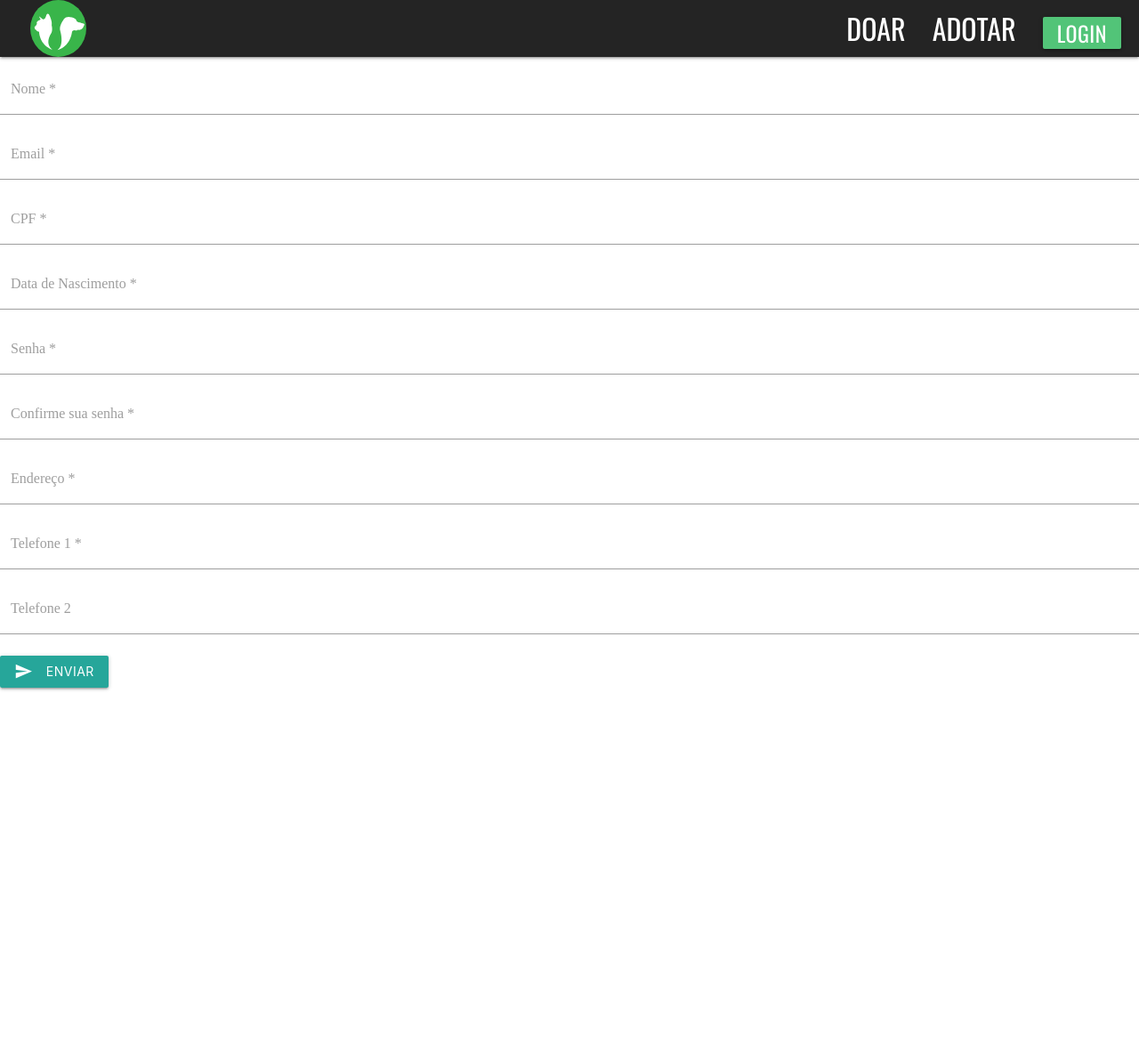
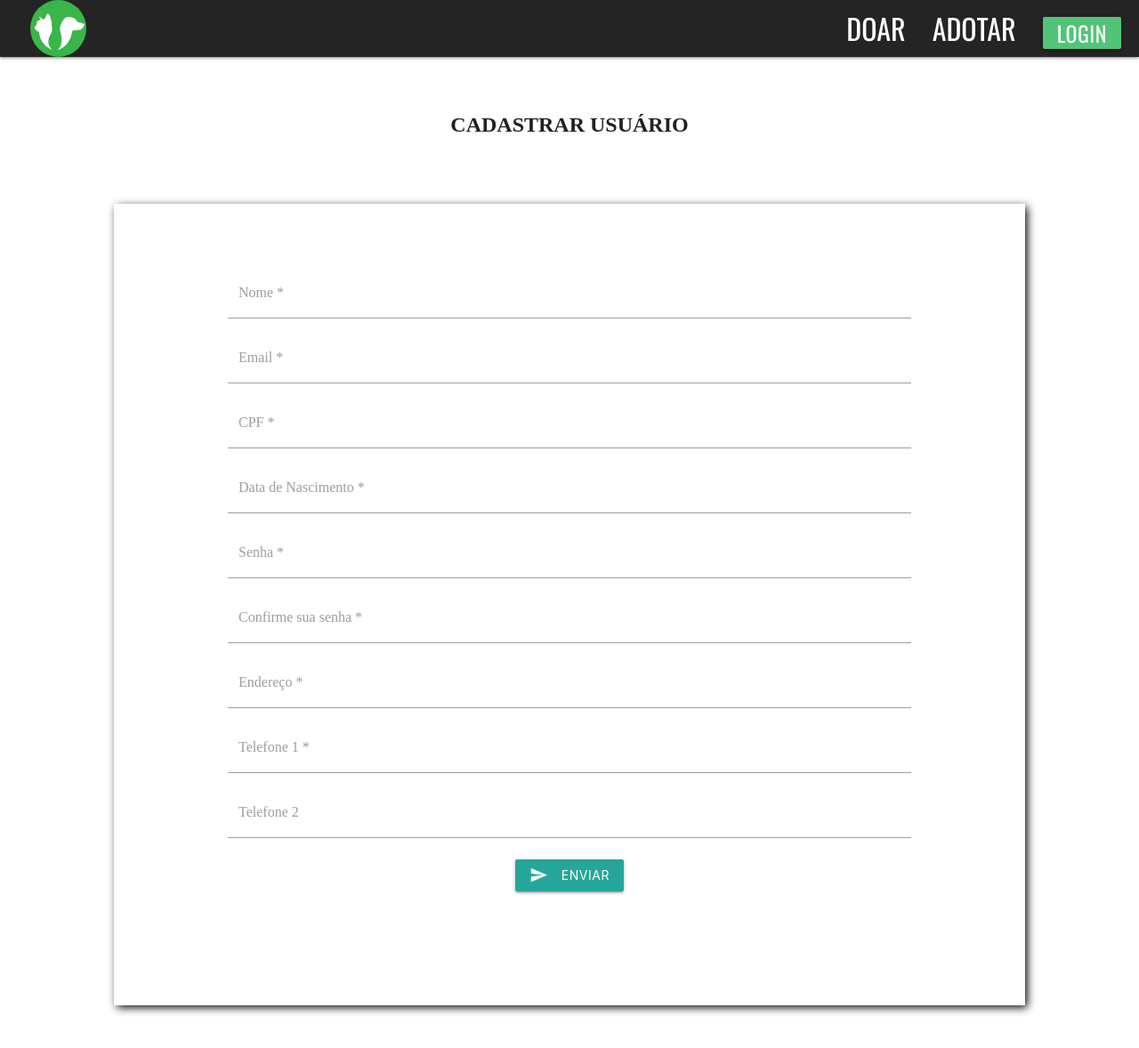
Before and after one commit to NicolasCoiado/petsportal-frontend, a React (Create React App) app: page /cadastrar in a window 1280 px wide. Shown: the top 1178 px of the page at 89% size. Before the commit the page ends 800 px from the top, so only its background shows below. Built offline with nearby package versions, Linux system fonts and the light colour scheme.

Commit message:
v3
Atualizando projeto base.

```diff
--- a/src/components/form-pessoa/index.js
+++ b/src/components/form-pessoa/index.js
@@ -7,6 +7,7 @@ import './style.css';
 function FormPessoa (){
     return(
     <div id="pessoa-areas">
+        <h3 className="title-cadastrar-pessoa">CADASTRAR USUÁRIO</h3>
         <form id="pessoa-form-area">
             <TextInput
                 id="TextInput-44"
@@ -48,6 +49,7 @@ function FormPessoa (){
                 id="TextInput-53"
                 label="Telefone 2"
             />
+            <div className="btn-area-cadPessoa">
                 <Button
                     node="button"
                     type="submit"
@@ -58,6 +60,7 @@ function FormPessoa (){
                         send
                     </Icon>
                 </Button>
+            </div>
         </form>
     </div>
     );
--- a/src/components/form-pessoa/style.css
+++ b/src/components/form-pessoa/style.css
@@ -0,0 +1,17 @@
+#login-areas{
+    padding: 10%;
+}
+#pessoa-form-area{
+    margin: 3% 10% 10% 10%;
+    padding: 5% 10% 10% 10%;
+    box-shadow: 0.2em 0.2em 0.6em black;
+}
+.title-cadastrar-pessoa{
+    text-align: center;
+    font-weight: bold;
+    font-size: x-large;
+    padding: 5% 0% 3% 0%;
+}
+.btn-area-cadPessoa{
+    text-align: center;
+}
```
Lines whose indentation alone changed are shown as unchanged.
